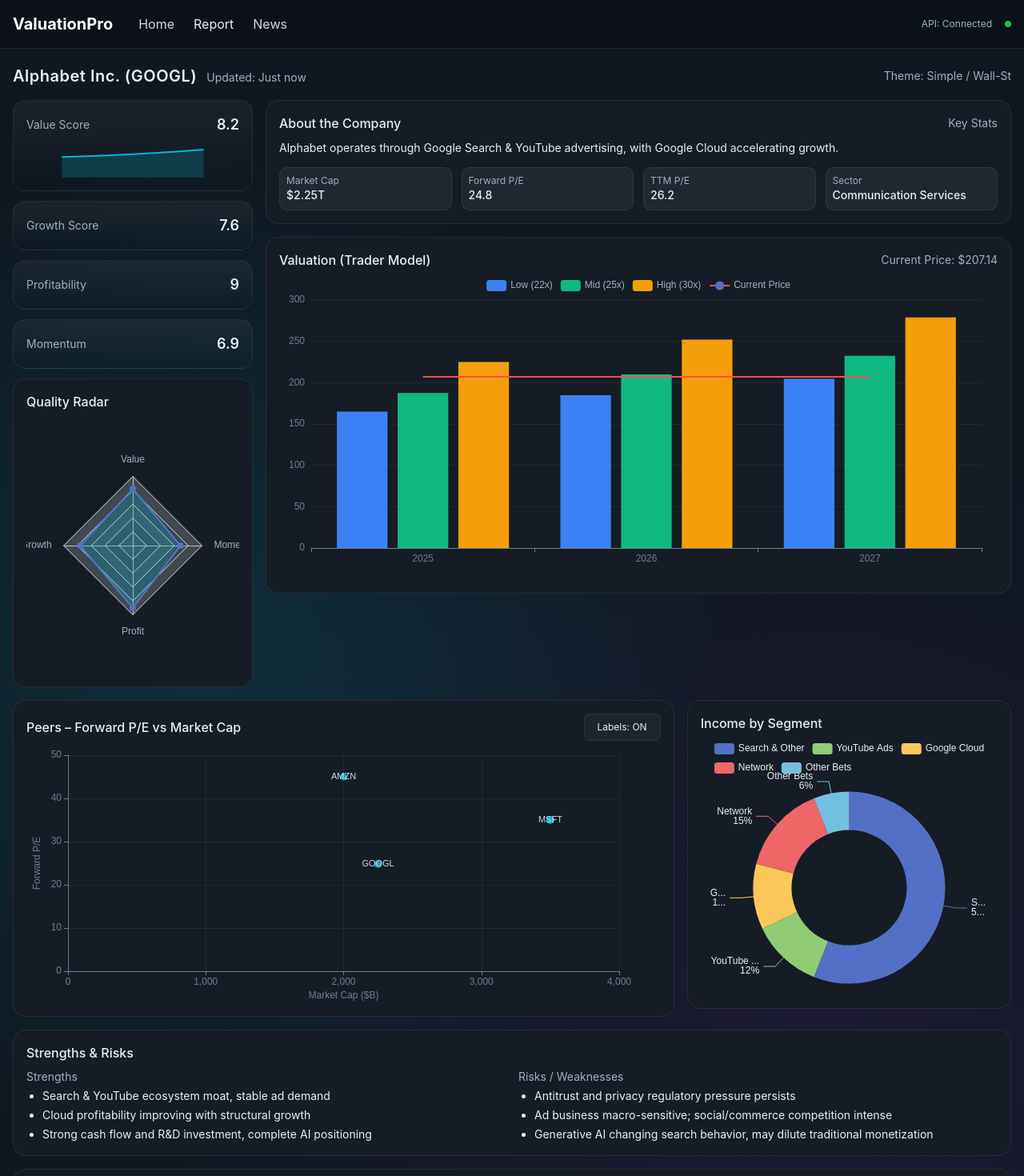
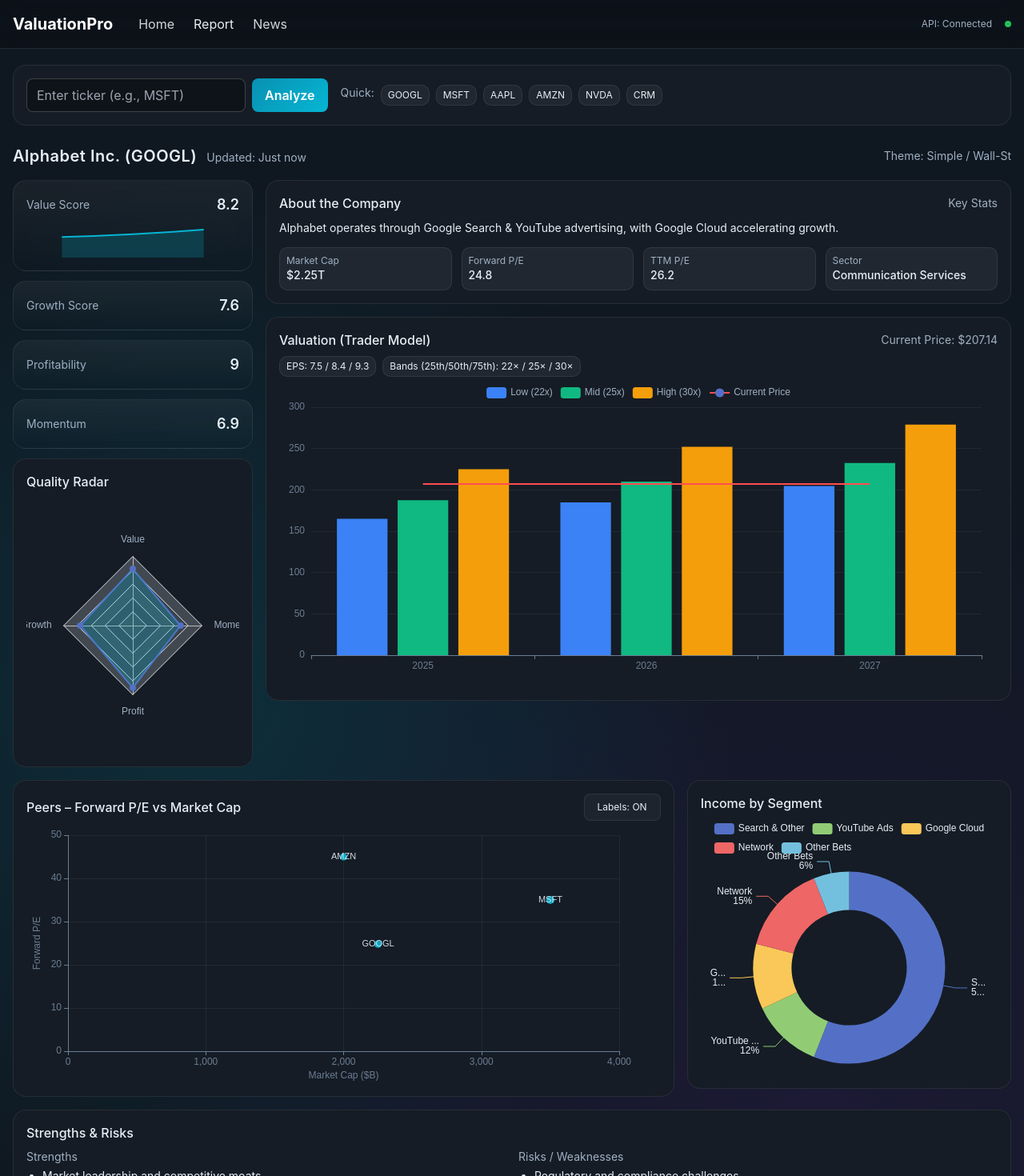
Before and after one commit to kelvincheng9938/valuation-app, a Next.js app: page /report in a window 1280 px wide. Shown: the top 1470 px of the page at 80% size. Built offline with nearby package versions, Linux system fonts and the light colour scheme.

Commit message:
Update ReportContent.js

```diff
--- a/components/ReportContent.js
+++ b/components/ReportContent.js
@@ -8,6 +8,7 @@
 export default function ReportContent() {
   const [stockData, setStockData] = useState(null)
   const [ticker, setTicker] = useState('GOOGL')
+  const [inputTicker, setInputTicker] = useState('')
   const [loading, setLoading] = useState(false)
   const [chartsInitialized, setChartsInitialized] = useState(false)
 
@@ -20,15 +21,14 @@
     setChartsInitialized(false)
 
     try {
-      const data = await fetchStockData(symbol)
+      const data = await fetchStockData(symbol.toUpperCase())
       setStockData(data)
-      setTicker(symbol)
+      setTicker(symbol.toUpperCase())
     } catch (error) {
       console.error('Error loading stock data:', error)
-      // Set fallback data to prevent crashes
       setStockData({
-        ticker: symbol,
-        name: 'Stock Data',
+        ticker: symbol.toUpperCase(),
+        name: `${symbol.toUpperCase()} Inc.`,
         price: 0,
         marketCap: 'N/A',
         forwardPE: 'N/A',
@@ -47,6 +47,14 @@
     setLoading(false)
   }
 
+  const handleSearch = (e) => {
+    e.preventDefault()
+    if (inputTicker.trim()) {
+      loadStockData(inputTicker.trim())
+      setInputTicker('')
+    }
+  }
+
   // Initialize charts after data is loaded and DOM is ready
   useEffect(() => {
     if (stockData && !chartsInitialized) {
@@ -63,13 +71,19 @@
     }
   }, [stockData, chartsInitialized])
 
+  // Quick ticker buttons
+  const quickTickers = ['GOOGL', 'MSFT', 'AAPL', 'AMZN', 'NVDA', 'CRM']
+
   if (loading) {
     return (
       <>
         <Navigation />
         <div className="max-w-7xl mx-auto px-4 py-5">
           <div className="card p-8 text-center">
-            <div className="text-lg">Loading stock data...</div>
+            <div className="text-lg">Loading {ticker} data...</div>
+            <div className="mt-4">
+              <div className="w-8 h-8 border-4 border-cyan-400 border-t-transparent rounded-full animate-spin mx-auto"></div>
+            </div>
           </div>
         </div>
       </>
@@ -81,11 +95,48 @@
       <Navigation />
       <ErrorBoundary fallback="Report failed to load. Please try refreshing the page.">
         <div className="max-w-7xl mx-auto px-4 py-5">
+          {/* Ticker Search Header */}
+          <div className="mb-6">
+            <div className="card p-4">
+              <div className="flex flex-col md:flex-row items-start md:items-center gap-4">
+                <form onSubmit={handleSearch} className="flex gap-2">
+                  <input
+                    type="text"
+                    value={inputTicker}
+                    onChange={(e) => setInputTicker(e.target.value.toUpperCase())}
+                    placeholder="Enter ticker (e.g., MSFT)"
+                    className="px-3 py-2 bg-black/30 border border-white/20 rounded-lg text-white placeholder-gray-400 focus:border-cyan-400 focus:outline-none"
+                  />
+                  <button
+                    type="submit"
+                    className="btn-primary px-4 py-2 rounded-lg"
+                    disabled={loading}
+                  >
+                    Analyze
+                  </button>
+                </form>
+
+                <div className="flex flex-wrap gap-2">
+                  <span className="text-sm ghost">Quick:</span>
+                  {quickTickers.map(t => (
+                    <button
+                      key={t}
+                      onClick={() => loadStockData(t)}
+                      className={`chip px-2 py-1 text-xs ${ticker === t ? 'bg-cyan-400/20 text-cyan-400' : 'hover:bg-white/10'}`}
+                    >
+                      {t}
+                    </button>
+                  ))}
+                </div>
+              </div>
+            </div>
+          </div>
+
           <header className="mb-4">
             <div className="flex items-center justify-between">
               <div className="flex items-baseline gap-3">
                 <h1 id="title" className="text-xl font-semibold tracking-wide">
-                  {stockData?.name || 'Alphabet Inc.'} ({ticker})
+                  {stockData?.name || 'Company Name'} ({ticker})
                 </h1>
                 <span className="ghost text-sm">Updated: Just now</span>
               </div>
@@ -123,7 +174,7 @@
                 </div>
                 <div className="card p-4">
                   <div className="font-medium mb-2">Quality Radar</div>
-                  <div id="qualityRadar" className="chart"></div>
+                  <div id="qualityRadar" class="chart"></div>
                 </div>
               </ErrorBoundary>
             </aside>
@@ -136,24 +187,24 @@
                     <div className="text-sm ghost">Key Stats</div>
                   </div>
                   <p id="aboutText" className="text-sm mt-2 leading-relaxed">
-                    {stockData?.description || 'Alphabet operates through Google Search & YouTube advertising, with Google Cloud accelerating growth. The company continues investing in generative AI and infrastructure. Business spans search, video, cloud, Android and emerging projects.'}
+                    {stockData?.description || 'Company description not available.'}
                   </p>
                   <div className="grid grid-cols-2 sm:grid-cols-4 gap-3 mt-3">
                     <div className="chip px-2 py-2 text-sm">
                       <div className="ghost text-xs">Market Cap</div>
-                      <div id="stat-cap" className="font-medium">${stockData?.marketCap || '2.25T'}</div>
+                      <div id="stat-cap" className="font-medium">${stockData?.marketCap || 'N/A'}</div>
                     </div>
                     <div className="chip px-2 py-2 text-sm">
                       <div className="ghost text-xs">Forward P/E</div>
-                      <div id="stat-fpe" className="font-medium">{stockData?.forwardPE || '24.8'}</div>
+                      <div id="stat-fpe" className="font-medium">{stockData?.forwardPE || 'N/A'}</div>
                     </div>
                     <div className="chip px-2 py-2 text-sm">
                       <div className="ghost text-xs">TTM P/E</div>
-                      <div id="stat-ttmpe" className="font-medium">{stockData?.ttmPE || '26.2'}</div>
+                      <div id="stat-ttmpe" className="font-medium">{stockData?.ttmPE || 'N/A'}</div>
                     </div>
                     <div className="chip px-2 py-2 text-sm">
                       <div className="ghost text-xs">Sector</div>
-                      <div id="stat-sector" className="font-medium">{stockData?.sector || 'Communication Services'}</div>
+                      <div id="stat-sector" className="font-medium">{stockData?.sector || 'Unknown'}</div>
                     </div>
                   </div>
                 </div>
@@ -163,7 +214,16 @@
                 <div className="card p-4">
                   <div className="flex items-center justify-between mb-2">
                     <div className="font-medium">Valuation (Trader Model)</div>
-                    <div className="text-sm ghost">Current Price: <span id="currentPrice">${stockData?.price || '207.14'}</span></div>
+                    <div className="text-sm ghost">Current Price: <span id="currentPrice">${stockData?.price || '0.00'}</span></div>
+                  </div>
+                  {/* MSFT-Style Bands Info */}
+                  <div className="flex items-center gap-2 text-xs mb-2">
+                    <span className="chip px-2 py-1">
+                      EPS: {stockData?.eps?.values?.join(' / ') || '0 / 0 / 0'}
+                    </span>
+                    <span className="chip px-2 py-1">
+                      Bands (25th/50th/75th): {stockData?.peBands?.low}× / {stockData?.peBands?.mid}× / {stockData?.peBands?.high}×
+                    </span>
                   </div>
                   <div id="valuationChart" className="chart-lg"></div>
                 </div>
@@ -201,17 +261,29 @@
                   <div>
                     <div className="ghost text-sm mb-1">Strengths</div>
                     <ul id="strengthList" className="list-disc pl-5 space-y-1 text-sm">
-                      <li>Search & YouTube ecosystem moat, stable ad demand</li>
-                      <li>Cloud profitability improving with structural growth</li>
-                      <li>Strong cash flow and R&D investment, complete AI positioning</li>
+                      {stockData?.strengths?.map((strength, i) => (
+                        <li key={i}>{strength}</li>
+                      )) || (
+                        <>
+                          <li>Market leadership and competitive moats</li>
+                          <li>Strong financial position and cash flows</li>
+                          <li>Innovation and R&D investment</li>
+                        </>
+                      )}
                     </ul>
                   </div>
                   <div>
                     <div className="ghost text-sm mb-1">Risks / Weaknesses</div>
                     <ul id="riskList" className="list-disc pl-5 space-y-1 text-sm">
-                      <li>Antitrust and privacy regulatory pressure persists</li>
-                      <li>Ad business macro-sensitive; social/commerce competition intense</li>
-                      <li>Generative AI changing search behavior, may dilute traditional monetization</li>
+                      {stockData?.risks?.map((risk, i) => (
+                        <li key={i}>{risk}</li>
+                      )) || (
+                        <>
+                          <li>Regulatory and compliance challenges</li>
+                          <li>Market competition and disruption risks</li>
+                          <li>Economic and cyclical headwinds</li>
+                        </>
+                      )}
                     </ul>
                   </div>
                 </div>
@@ -225,24 +297,30 @@
                 <div className="flex items-center justify-between mb-2">
                   <div className="font-medium">Latest News</div>
                   <div id="newsCount" className="text-sm ghost">
-                    {stockData?.news?.length || 2} items
+                    {stockData?.news?.length || 0} items
                   </div>
                 </div>
                 <ul id="newsList" className="divide-y divide-white/10">
                   {stockData?.news?.length > 0 ? stockData.news.map((item, i) => (
                     <li key={i} className="py-2">
-                      <div className="text-xs ghost">{item.datetime} · {item.source}</div>
-                      <div className="text-sm">{item.headline}</div>
+                      <a href={item.url || '#'} target="_blank" rel="noopener noreferrer" className="block hover:bg-white/5 -m-2 p-2 rounded">
+                        <div className="text-xs ghost">{item.datetime} · {item.source}</div>
+                        <div className="text-sm hover:text-cyan-400 transition-colors">{item.headline}</div>
+                      </a>
                     </li>
                   )) : (
                     <>
                       <li className="py-2">
-                        <div className="text-xs ghost">Just now · Reuters</div>
-                        <div className="text-sm">Alphabet unveils new AI features across Google products</div>
+                        <a href="https://www.reuters.com" target="_blank" rel="noopener noreferrer" className="block hover:bg-white/5 -m-2 p-2 rounded">
+                          <div className="text-xs ghost">Just now · Reuters</div>
+                          <div className="text-sm hover:text-cyan-400 transition-colors">{ticker} stock analysis and market outlook</div>
+                        </a>
                       </li>
                       <li className="py-2">
-                        <div className="text-xs ghost">2 hours ago · Bloomberg</div>
-                        <div className="text-sm">Analyst lifts GOOGL estimates on Cloud margins</div>
+                        <a href="https://www.bloomberg.com" target="_blank" rel="noopener noreferrer" className="block hover:bg-white/5 -m-2 p-2 rounded">
+                          <div className="text-xs ghost">2 hours ago · Bloomberg</div>
+                          <div className="text-sm hover:text-cyan-400 transition-colors">Analysts update {ticker} estimates</div>
+                        </a>
                       </li>
                     </>
                   )}
```
